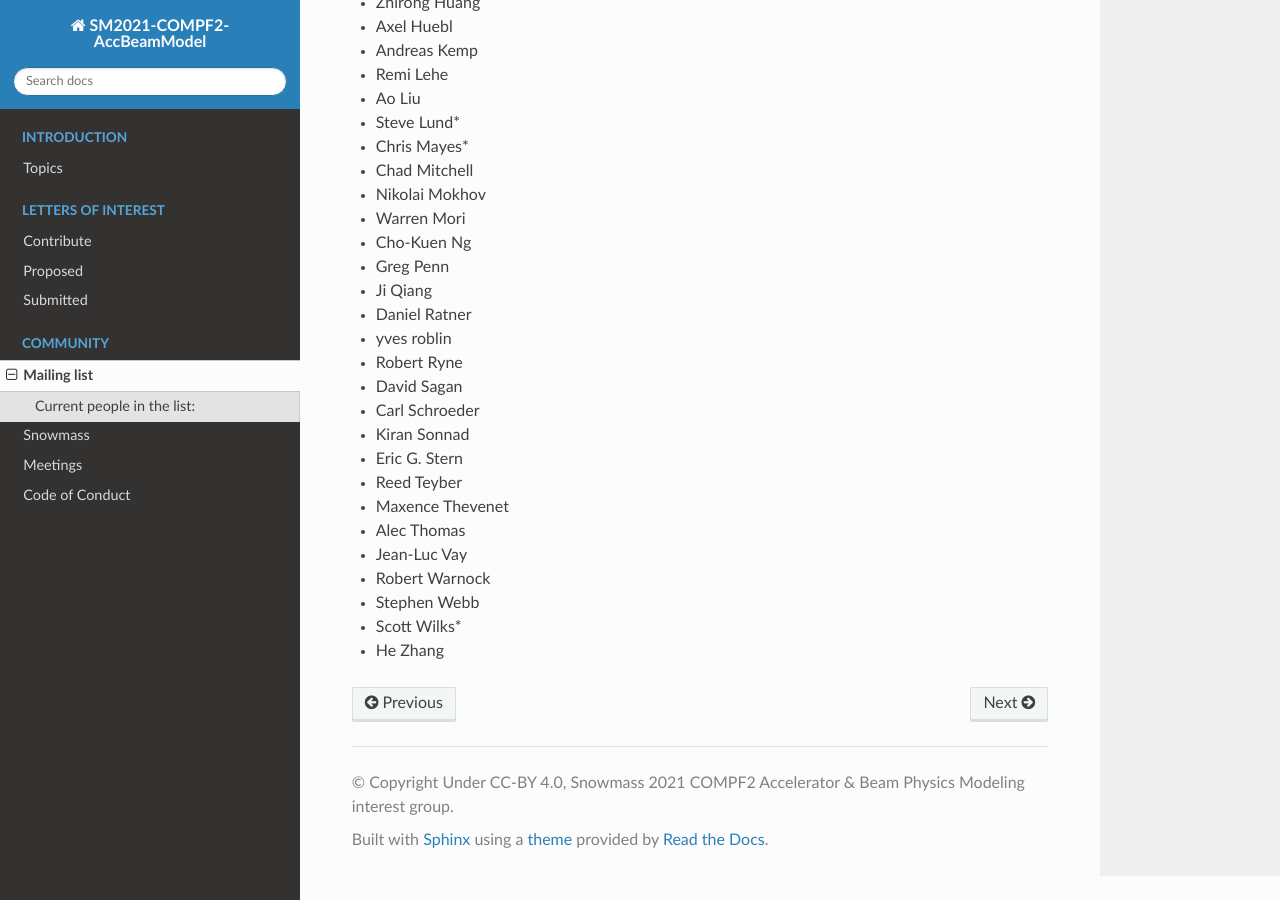
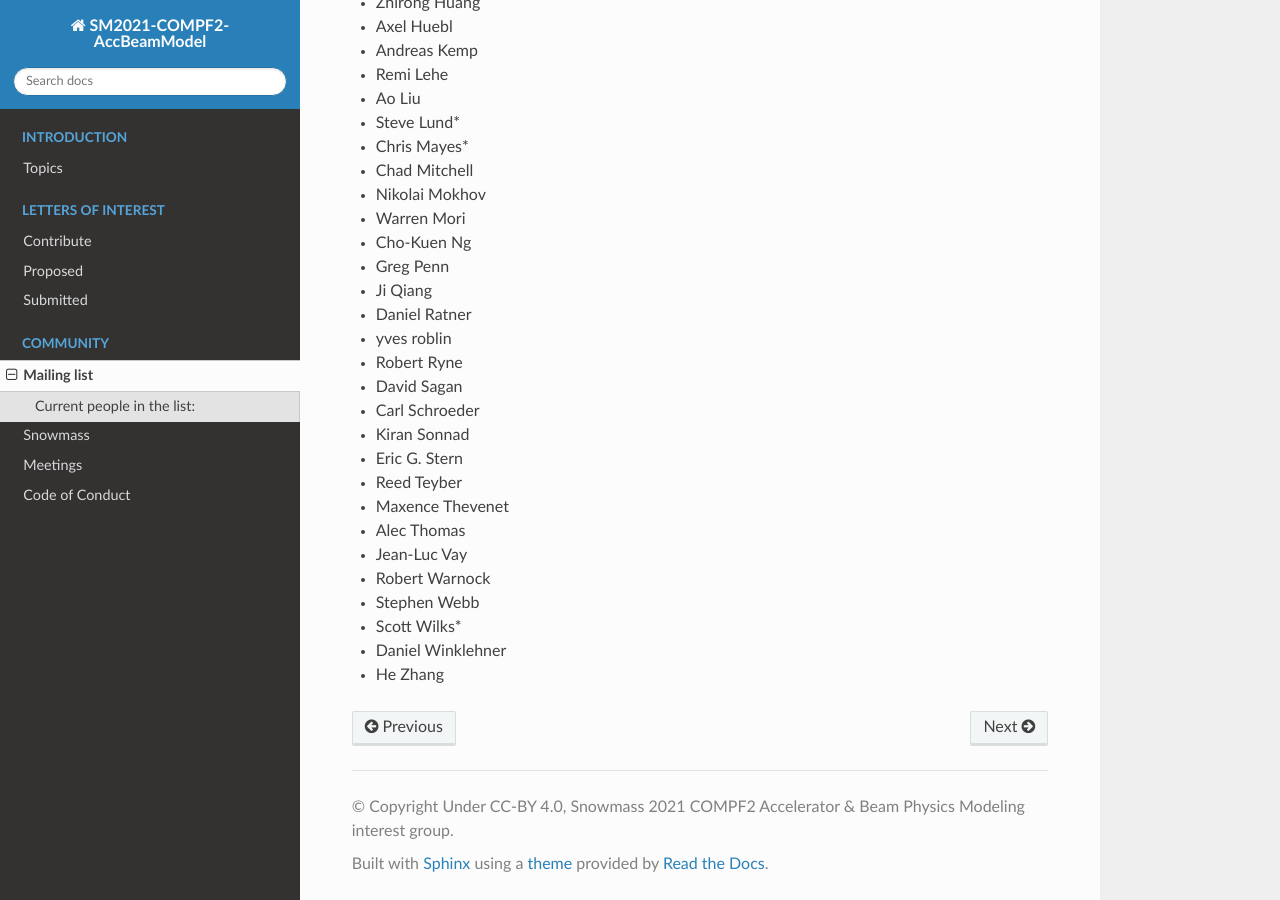
Before and after one commit to snowmass-compf2-accbeammodel/snowmass-compf2-accbeammodel.github.io, a Sphinx documentation site: the page built from docs/source/community/contact.rst, in a window 1280 px wide and 900 px high, scrolled down 1185 px. Built offline with Sphinx 7.4.7 and the Read the Docs theme 2.0.0, drawn with Linux system fonts in a browser that asks for light colours.

Commit message:
Updated list.

```diff
--- a/docs/source/community/contact.rst
+++ b/docs/source/community/contact.rst
@@ -71,4 +71,5 @@ Current people in the list:
 * Robert Warnock
 * Stephen Webb
 * Scott Wilks*
+* Daniel Winklehner
 * He Zhang
```
